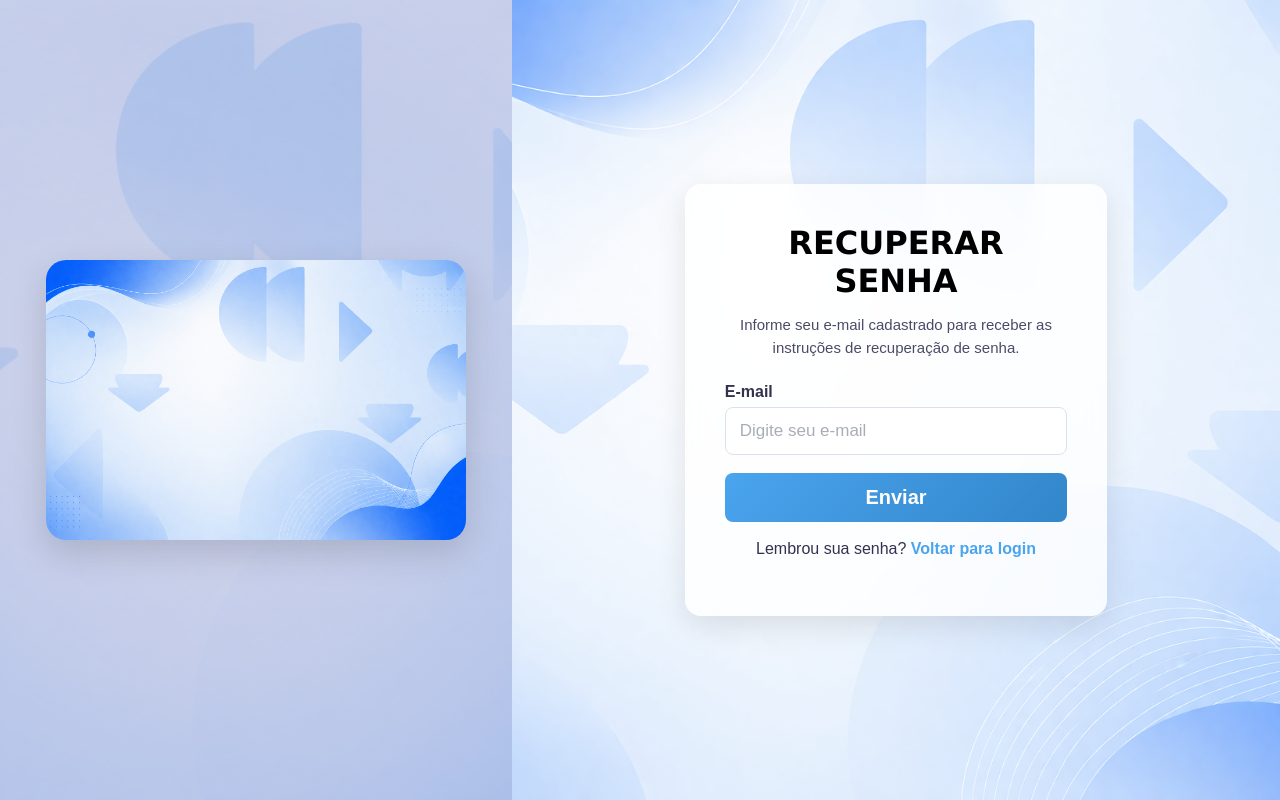
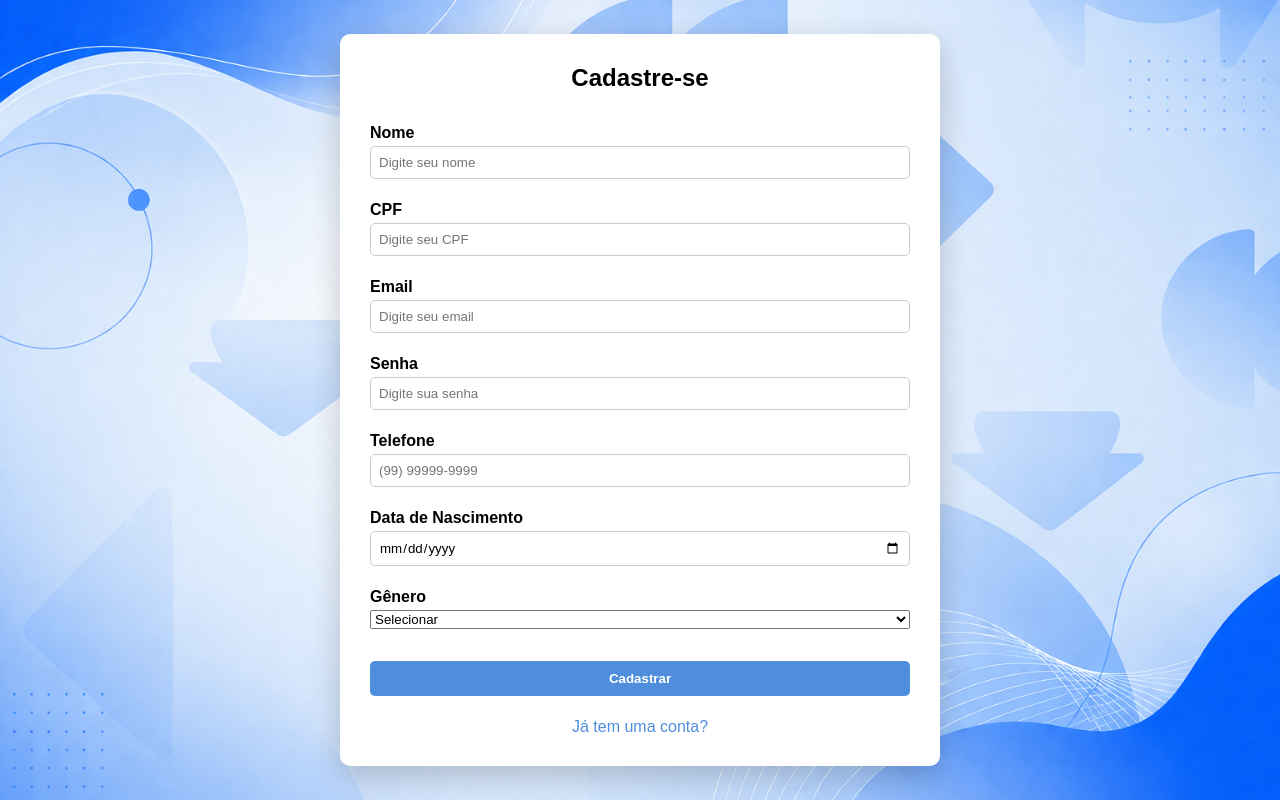
Before and after one commit to saamueldev/NamiOnline, a React (Vite) app in the folder NamiOnline/: page /cadastro in a window 1280 px wide. Built offline with nearby package versions, Linux system fonts and the light colour scheme.

Commit message:
Create registration screen

```diff
--- a/NamiOnline/package.json
+++ b/NamiOnline/package.json
@@ -11,7 +11,8 @@
   },
   "dependencies": {
     "react": "^19.2.4",
-    "react-dom": "^19.2.4"
+    "react-dom": "^19.2.4",
+    "react-router-dom": "^7.14.0"
   },
   "devDependencies": {
     "@eslint/js": "^9.39.4",
--- a/NamiOnline/src/App.jsx
+++ b/NamiOnline/src/App.jsx
@@ -1,7 +1,18 @@
+import { BrowserRouter, Routes, Route } from "react-router-dom";
+import TelaLogin from './pages/TelaLogin'
 import RecuperarSenha from './pages/RecuperarSenha'
+import TelaCadastro from './pages/TelaCadastro'
 
 function App() {
-  return <RecuperarSenha />
+  return (
+     <BrowserRouter>
+      <Routes>
+        <Route path="/" element={<TelaLogin />} />
+        <Route path="/recuperarsenha" element={<RecuperarSenha />} />
+        <Route path="/cadastro" element={<TelaCadastro />} />
+      </Routes>
+    </BrowserRouter>
+  )
 }
 
 export default App
--- a/NamiOnline/src/pages/RecuperarSenha.jsx
+++ b/NamiOnline/src/pages/RecuperarSenha.jsx
@@ -1,6 +1,7 @@
 import './user/style_recuperar_senha.css'
 import imagemRecuperacao from '../assets/bg_nami2.png'
 import imagemLateral from '../assets/bg_nami.png'
+import { Link } from "react-router-dom";
 
 export default function RecuperarSenha() {
   return (
@@ -38,7 +39,7 @@ export default function RecuperarSenha() {
 
           <div className="input-box-recuperar">
             <p>
-              Lembrou sua senha? <a href="#">Voltar para login</a>
+              <Link to="/">Voltar para login</Link>
             </p>
           </div>
         </form>
--- /dev/null
+++ b/NamiOnline/src/pages/TelaCadastro.jsx
@@ -0,0 +1,65 @@
+import './user/style_tela_cadastro.css'
+import { Link } from "react-router-dom";
+import bgNami2 from '../assets/bg_nami2.png'
+
+export default function TelaCadastro(){
+    return (
+        <div
+            className="content-box-cadastrar"
+            style={{ backgroundImage: `url(${bgNami2})` }}
+        >
+     <form className="form-box-cadastrar">
+      <h2>Cadastre-se</h2>
+
+      <div className="input-box-cadastrar">
+        <span>Nome</span>
+        <input type="text" placeholder="Digite seu nome" required />
+      </div>
+
+      <div className="input-box-cadastrar">
+        <span>CPF</span>
+        <input type="text" placeholder="Digite seu CPF" required />
+      </div>
+
+      <div className="input-box-cadastrar">
+        <span>Email</span>
+        <input type="email" name="email" id="email" placeholder="Digite seu email" required/>
+      </div>
+
+      <div className="input-box-cadastrar">
+        <span>Senha</span>
+        <input type="password" name="password" id="password" placeholder="Digite sua senha"required/>
+      </div>
+
+      <div className="input-box-cadastrar">
+        <span>Telefone</span>
+        <input type="tel" id="telefone" name="telefone"placeholder="(99) 99999-9999"required/>
+      </div>
+
+      <div className="input-box-cadastrar">
+        <span>Data de Nascimento</span>
+        <input type="date" id="nascimento" name="nascimento" required />
+      </div>
+
+      <div className="input-box-cadastrar">
+        <span>Gênero</span>
+         <select name="sexo" id="sexo" required>
+            <option value="">Selecionar</option>
+            <option value="M">Masculino</option>
+            <option value="F">Feminino</option>
+        </select>
+      </div>
+
+      <div className="input-box-cadastrar">
+        <button type="submit">Cadastrar</button>
+      </div>
+
+      <div className="input-box-cadastrar">
+        <p>
+         <Link to="/">Já tem uma conta?</Link>
+        </p>
+    </div>
+    </form>
+    </div>
+  );
+}
--- a/NamiOnline/src/pages/TelaLogin.jsx
+++ b/NamiOnline/src/pages/TelaLogin.jsx
@@ -1,6 +1,7 @@
 import './user/style_tela_login.css'
 import namiVideo from '../assets/nami_video.mp4'
 import bgNami2 from '../assets/bg_nami2.png'
+import { Link } from "react-router-dom";
 
 export default function TelaLogin() {
   return (
@@ -33,7 +34,7 @@ export default function TelaLogin() {
             <label>
               <input type="checkbox" /> Lembre-me
             </label>
-            <a href="#">Esqueceu a senha?</a>
+            <Link to="/recuperarsenha">Esqueceu a senha?</Link>
           </div>
 
           <div className="input-box">
@@ -42,7 +43,7 @@ export default function TelaLogin() {
 
           <div className="input-box">
             <p>
-              Não tem uma conta? <a href="#">Cadastre-se</a>
+              <Link to="/cadastro">Cadastre-se</Link>
             </p>
           </div>
         </form>
--- /dev/null
+++ b/NamiOnline/src/pages/user/style_tela_cadastro.css
@@ -0,0 +1,101 @@
+*{
+    margin:0;
+    padding:0;
+    box-sizing:border-box;
+    font-family: Arial, Helvetica, sans-serif;
+}
+
+.content-box-cadastrar{
+    width:100%;
+    height:100vh;
+
+    display:flex;
+    justify-content:center;
+    align-items:center;
+
+    background-size:cover;
+    background-position:center;
+    background-repeat:no-repeat;
+}
+
+.form-box-cadastrar{
+    width:600px;
+    padding:30px;
+
+    background:#fff;
+    border-radius:10px;
+
+    display:flex;
+    flex-direction:column;
+    gap:12px;
+
+    box-shadow:0 10px 30px rgba(0,0,0,0.2);
+}
+
+.form-box-cadastrar h2{
+    text-align:center;
+    margin-bottom:10px;
+}
+
+.input-box-cadastrar{
+    display:flex;
+    flex-direction:column;
+    font-size:16px;
+}
+
+.input-box-cadastrar span{
+    text-align: left;
+    margin-bottom:4px;
+    font-weight: bold;
+}
+
+.input-box-cadastrar input{
+    padding:8px;
+    border:1px solid #ccc;
+    border-radius:5px;
+}
+
+.input-box-cadastrar button{
+    margin-top:10px;
+    padding:10px;
+
+    border:none;
+    border-radius:5px;
+
+    background:#4f8edc;
+    color:white;
+
+    font-weight:bold;
+    cursor:pointer;
+}
+
+.input-box-cadastrar button:hover{
+    background:#3c74b8;
+}
+
+.input-box-cadastrar{
+    text-align:center;
+    margin-top:10px;
+}
+
+.input-box-cadastrar a{
+    text-decoration:none;
+    color:#4f8edc;
+}
+
+.input-box select{
+  width: 100%;
+  padding: 12px;
+  border-radius: 6px;
+  border: 1px solid #ccc;
+  font-size: 14px;
+  outline: none;
+  background-color: white;
+  cursor: pointer;
+  transition: 0.2s;
+}
+
+.input-box select:focus{
+  border-color: #4f8edc;
+  box-shadow: 0 0 4px rgba(79,142,220,0.4);
+}
```
Also changed, not shown: 1 other file (tests, documents, lock files or other folders).
